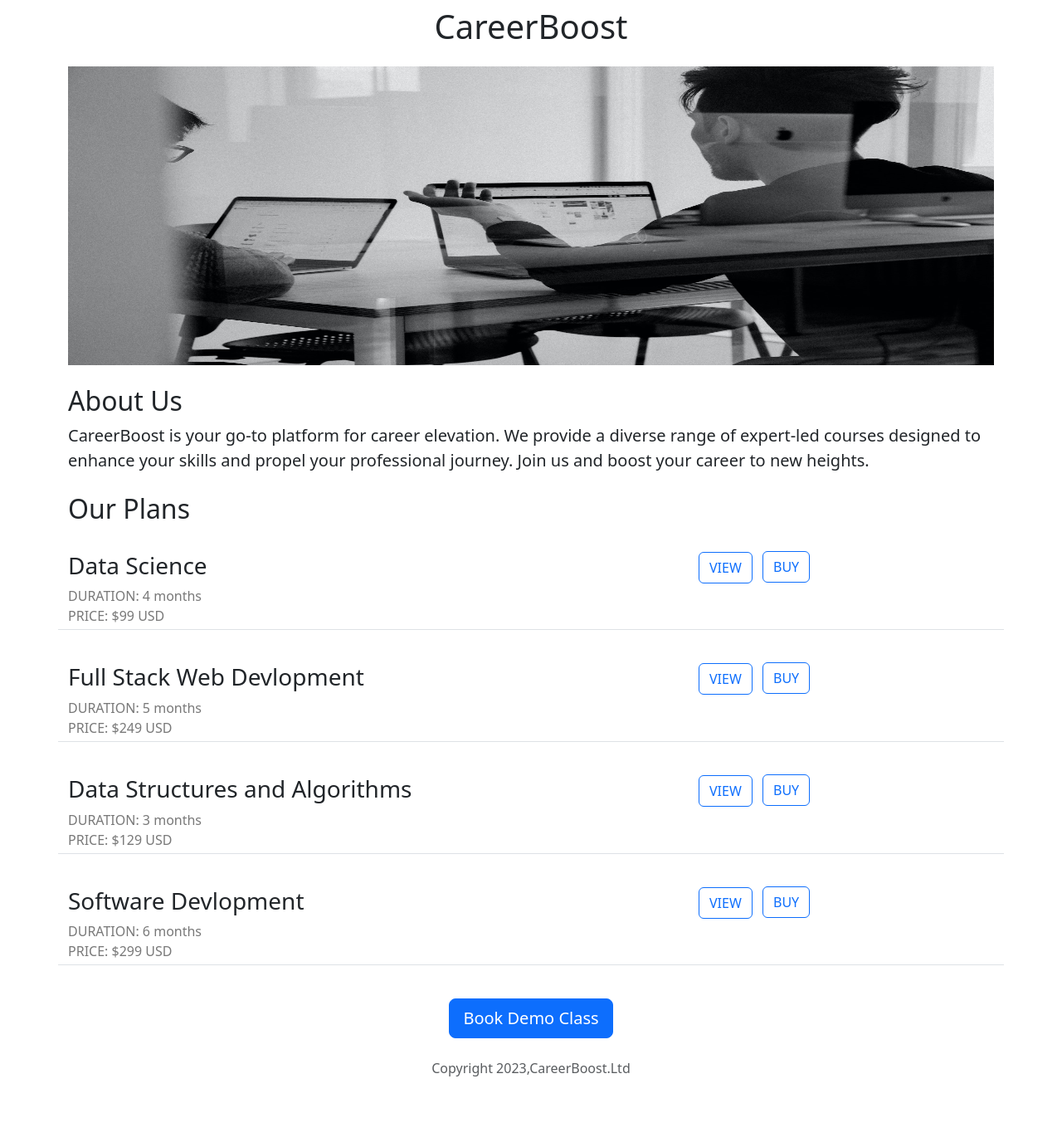
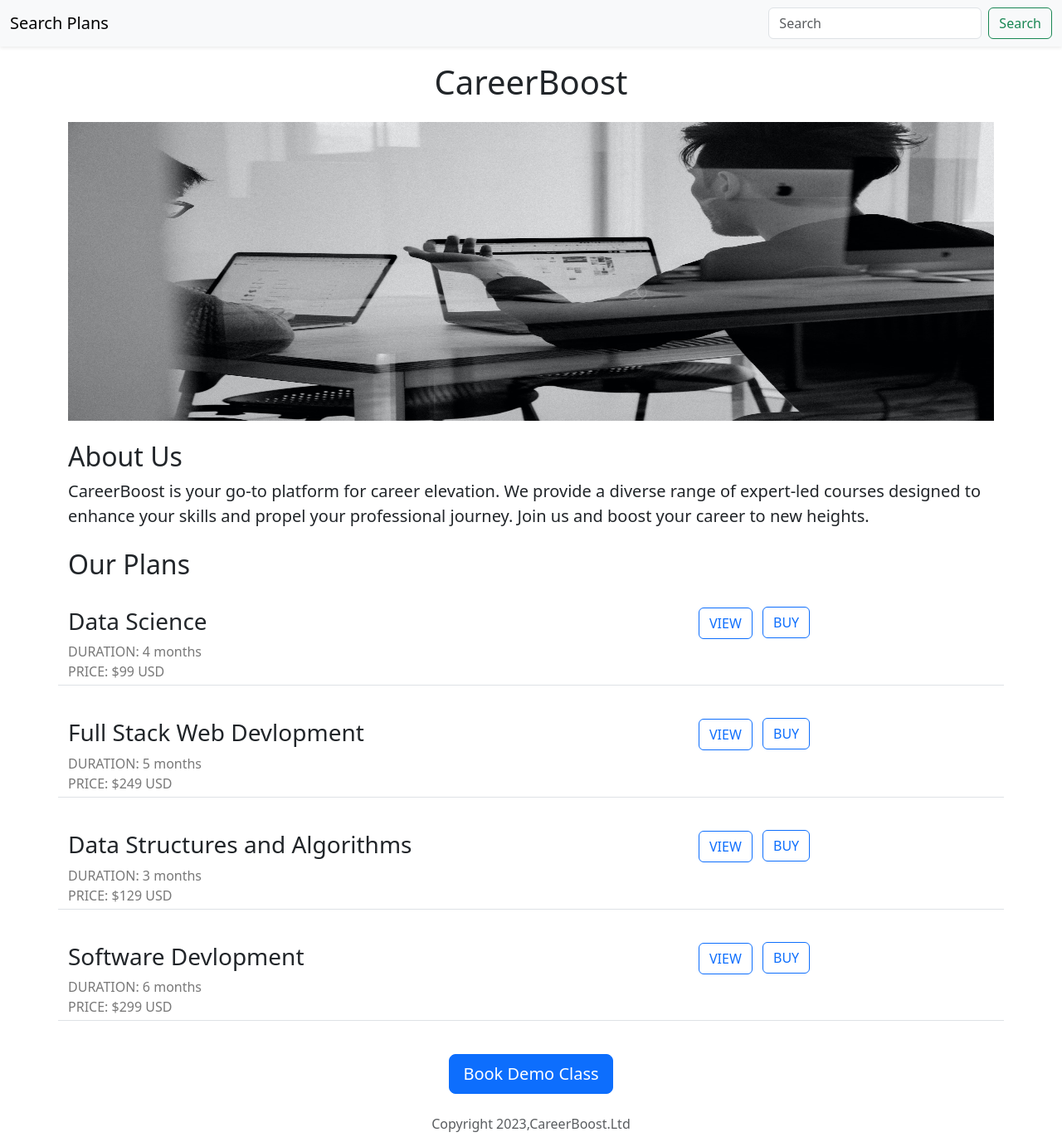
Before and after one commit to Jayantpradhan62/repo-v2, a Flask app: page / in a window 1280 px wide. Shown: the whole page at 83% size. Before the commit the page ends 1297 px from the top, so only its background shows below. Run offline with Flask 3, Linux system fonts and the light colour scheme.

Commit message:
added navabar

```diff
--- a/app.py
+++ b/app.py
@@ -26,7 +26,7 @@ X  = ["hello","hii"]
 
 @app.route('/')
 def build():
-  return render_template("we2.html",plans = PLANS)
+  return render_template("we.html",plans = PLANS)
 
 @app.route('/api/plans')
 def plan():
--- /dev/null
+++ b/templates/nav.html
@@ -0,0 +1,9 @@
+<nav class="navbar bg-body-tertiary shadow-sm fixed-top">
+  <div class="container-fluid">
+    <a class="navbar-brand">Search Plans</a>
+    <form class="d-flex" role="search">
+      <input class="form-control me-2" type="search" placeholder="Search" aria-label="Search">
+      <button class="btn btn-outline-success" type="submit">Search</button>
+    </form>
+  </div>
+</nav>
--- a/templates/we.html
+++ b/templates/we.html
@@ -28,6 +28,8 @@
 </head>
 
   <body>
+    {% include 'nav.html' %}
+    <div style = "margin-top:75px">
      <div class = "container"><h1 class = "text-center mb-4 mt-2">CareerBoost</h1>
     <img class = "img-fluid" id = "banner"src = "https://repo-1--jayantpradhan62.repl.co/static/charlesdeluvio-Lks7vei-eAg-unsplash-2.jpg" height = 150 width = 600
 
@@ -46,21 +48,13 @@
     <!-- <!-- <p id = "bo" class= "lead">{{plans}}</p> -->
     <!-- <div> -->
       {% for plan in plans %}
-      <div><h3 class = "mt-4">{{plan["course"]}}</h3>
+       {% include 'desc.html' %}
 
-        <div style= "color:rgb(120,120,120)"><b></b>DURATION:</b> {{plan["duration"]}}</div>
-        {% if "Price" in plan}
-
-        <div style= "color:rgb(120,120,120)"><b></b>PRICE:</b> {{plan["Price"]}}</div>
-        {% endif %}
-
-
-
-      </div>
       {% endfor %}
 
     <!-- </div> -->
 
-    <div style = text-align:center;><button class = "btn btn-primary btn-lg mt-2">Book Demo Class</button><p class = "text-body-secondary mt-4">Copyright 2023,CareerBoost.Ltd</p></div></div>
+    <div style = text-align:center;><button class = "btn btn-primary btn-lg mt-4">Book Demo Class</button><p class = "text-body-secondary mt-4">Copyright 2023,CareerBoost.Ltd</p></div></div>
+  </div>
   </body>
 </html>
--- a/templates/we2.html
+++ b/templates/we2.html
@@ -28,6 +28,7 @@
 </head>
 
   <body>
+    {% include 'nav.html' %}
      <div class = "container"><h1 class = "text-center mb-4 mt-2">CareerBoost</h1>
     <img class = "img-fluid" id = "banner"src = "https://repo-1--jayantpradhan62.repl.co/static/charlesdeluvio-Lks7vei-eAg-unsplash-2.jpg" height = 150 width = 600
 
```
